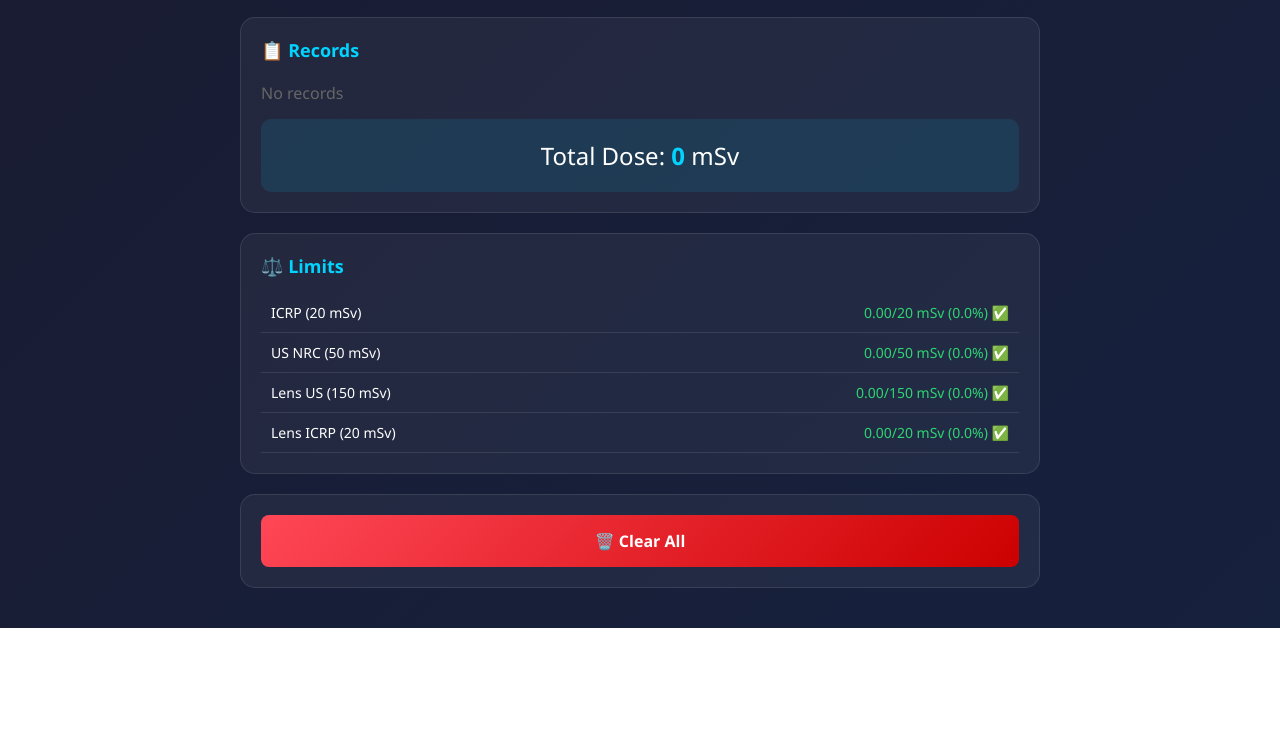
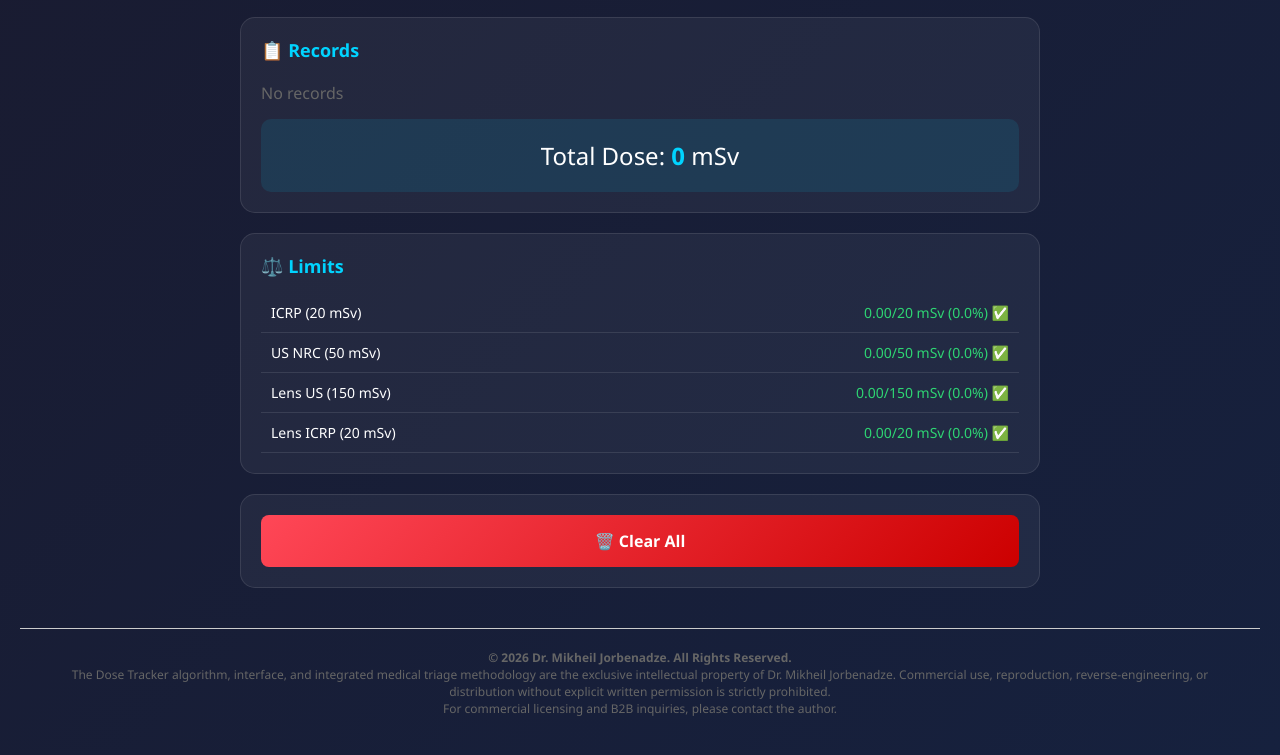
Before and after one commit to jorbenadze1965-hash/Dose-Tracker, a plain HTML site: page index.html in a window 1280 px wide. Shown: the part 594-1349 px from the top of the page. Before the commit the page ends 1222 px from the top, so only its background shows below. Drawn offline with Linux system fonts and the light colour scheme.

Commit message:
Add files via upload

```diff
--- a/index.html
+++ b/index.html
@@ -320,6 +320,10 @@
 
         // Initialize
         render();
-    </script>
+    </script><footer style="text-align: center; padding: 20px; margin-top: 40px; font-size: 12px; color: #666; border-top: 1px solid #ccc;">
+  <p><strong>© 2026 Dr. Mikheil Jorbenadze. All Rights Reserved.</strong></p>
+  <p>The Dose Tracker algorithm, interface, and integrated medical triage methodology are the exclusive intellectual property of Dr. Mikheil Jorbenadze. Commercial use, reproduction, reverse-engineering, or distribution without explicit written permission is strictly prohibited.</p>
+  <p>For commercial licensing and B2B inquiries, please contact the author.</p>
+</footer>
 </body>
 </html>
```
